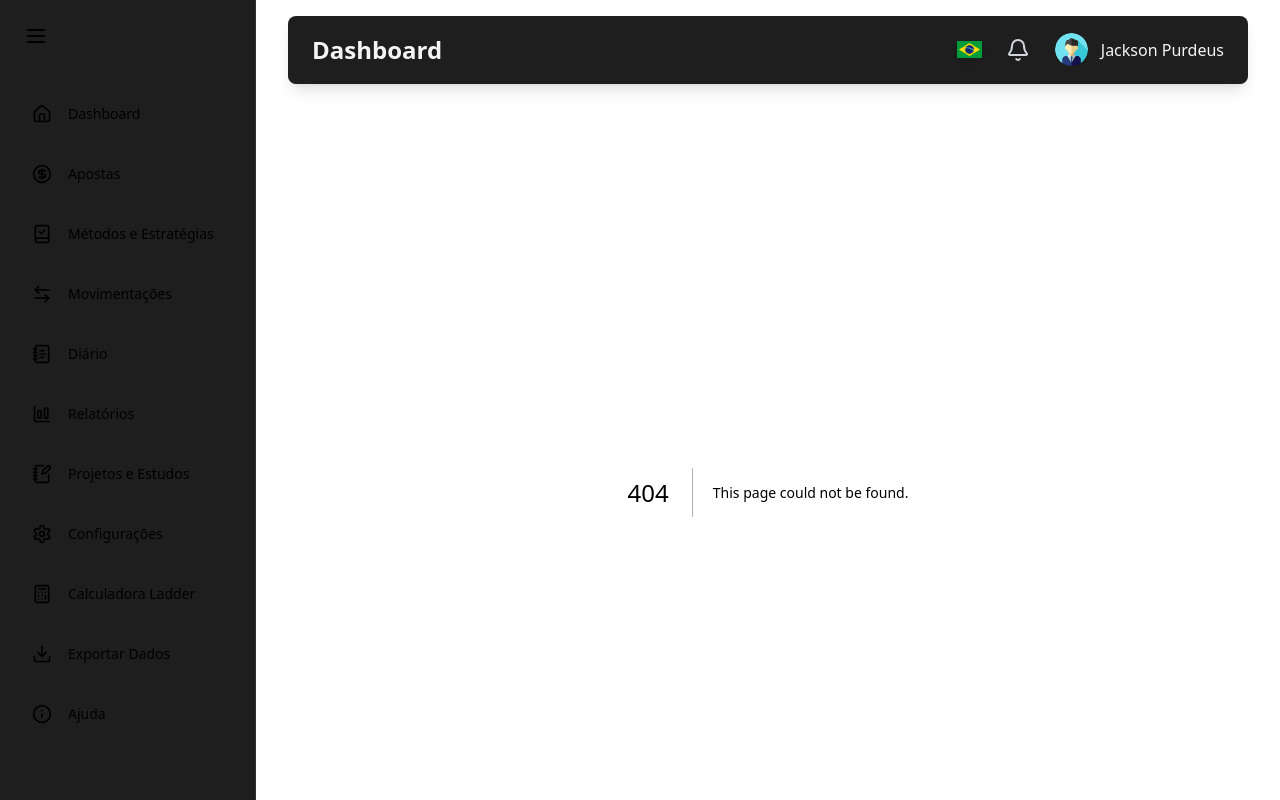
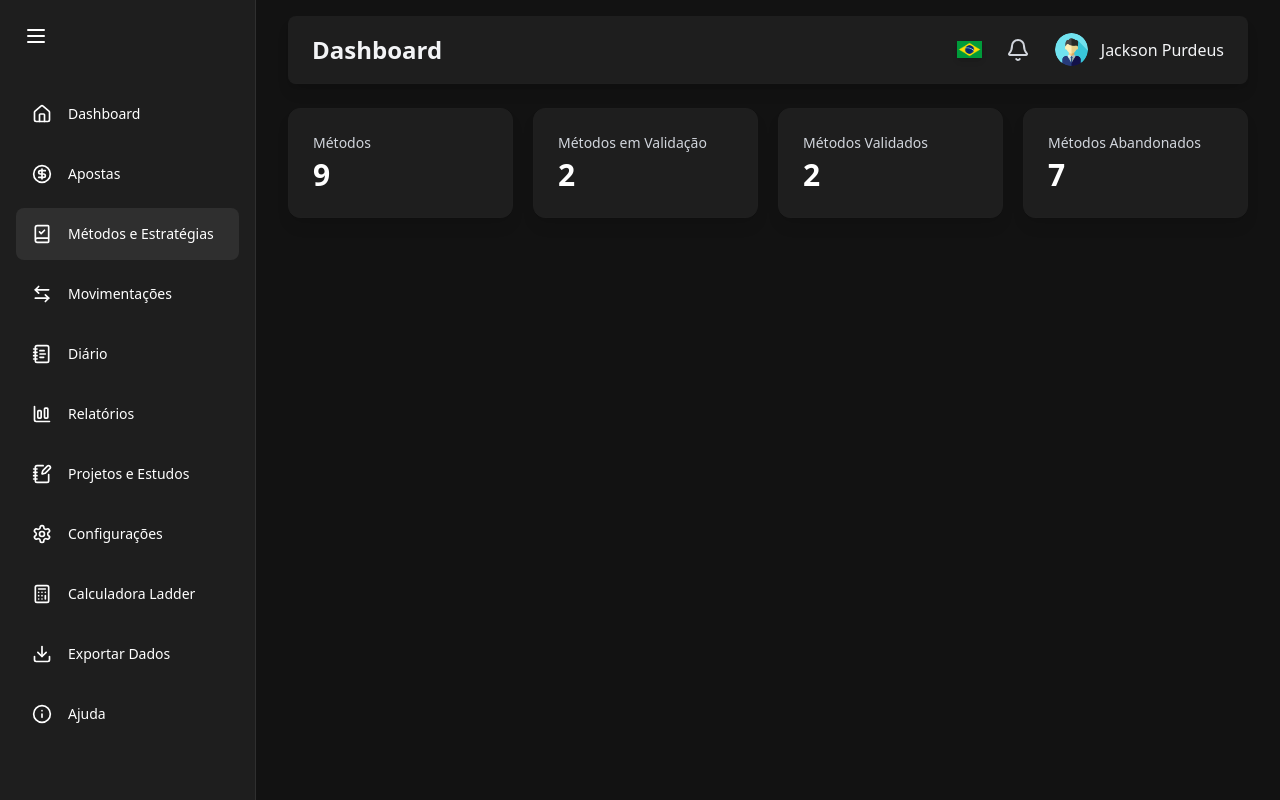
Before and after one commit to JacksonLRD/betting-tool-web, a Next.js app: page /methods in a window 1280 px wide. Before the commit this address had no page. Built offline with nearby package versions, Linux system fonts and the light colour scheme.

Commit message:
feat: adds methods page

```diff
--- /dev/null
+++ b/app/methods/page.tsx
@@ -0,0 +1,48 @@
+'use client'
+
+import { motion } from 'framer-motion'
+import StatCard from '@/components/StatCard'
+
+const methodStatCards = [
+  {
+    name: 'Métodos',
+    icon: '',
+    value: 9
+  },
+  {
+    name: 'Métodos em Validação',
+    icon: '',
+    value: 2
+  },
+  {
+    name: 'Métodos Validados',
+    icon: '',
+    value: 2
+  },
+  {
+    name: 'Métodos Abandonados',
+    icon: '',
+    value: 7
+  }
+]
+
+const MethodsPage = () => {
+  return (
+    <div className="flex-1 overflow-auto relative z-10">
+      <main className="max-w-7xl mx-auto py-4 px-4 lg:px-8">
+        <motion.div
+          className="grid grid-cols-1 sm:grid-cols-2 lg:grid-cols-4 gap-5 mb-8"
+          initial={{ opacity: 0, y: 20 }}
+          animate={{ opacity: 1, y: 0 }}
+          transition={{ duration: 1 }}
+        >
+          {methodStatCards.map(({ name, icon, value }) => {
+            return <StatCard key={name} name={name} icon={icon} value={value} />
+          })}
+        </motion.div>
+      </main>
+    </div>
+  )
+}
+
+export default MethodsPage
--- a/app/overview/page.tsx
+++ b/app/overview/page.tsx
@@ -62,8 +62,8 @@ const OverviewPage = () => {
           animate={{ opacity: 1, y: 0 }}
           transition={{ duration: 1 }}
         >
-          {bankStatCards.map(({ name, value }) => {
-            return <StatCard key={name} name={name} value={value} />
+          {bankStatCards.map(({ name, icon, value }) => {
+            return <StatCard key={name} name={name} icon={icon} value={value} />
           })}
         </motion.div>
         <div className="grid grid-cols-1 lg:grid-cols-1 gap-8">
@@ -75,8 +75,8 @@ const OverviewPage = () => {
           animate={{ opacity: 1, y: 30 }}
           transition={{ duration: 1 }}
         >
-          {betStatCards.map(({ name, value }) => {
-            return <StatCard key={name} name={name} value={value} />
+          {betStatCards.map(({ name, icon, value }) => {
+            return <StatCard key={name} name={name} icon={icon} value={value} />
           })}
         </motion.div>
         <div className="grid grid-cols-1 lg:grid-cols-2 gap-8 py-7">
--- a/components/Sidebar.tsx
+++ b/components/Sidebar.tsx
@@ -44,7 +44,7 @@ const sidebarItems: Item[] = [
   {
     name: 'Métodos e Estratégias',
     icon: 'BookCheck',
-    href: '/estrategias'
+    href: '/methods'
   },
   { name: 'Movimentações', icon: 'ArrowLeftRight', href: '/movimentacoes' },
   { name: 'Diário', icon: 'NotebookText', href: '/diario' },
--- a/components/StatCard.tsx
+++ b/components/StatCard.tsx
@@ -4,10 +4,11 @@ import { motion } from 'framer-motion'
 
 type StatCardProps = {
   name: string
+  icon: any | undefined
   value: string | number
 }
 
-const StatCard = ({ name, value }: StatCardProps) => {
+const StatCard = ({ name, icon: Icon, value }: StatCardProps) => {
   return (
     <motion.div
       className="bg-[#1e1e1e] backdrop-blur-md overflow-hidden shadow-lg rounded-xl border border-[#1f1f1f]"
@@ -15,6 +16,7 @@ const StatCard = ({ name, value }: StatCardProps) => {
     >
       <div className="px-4 py-5 sm:p-6">
         <span className="flex items-center text-sm font-medium text-gray-300">
+          {Icon ? <Icon size={20} className="mr-2" /> : ''}
           {name}
         </span>
         <p className="mt-1 text-3xl font-semibold text-red">{value}</p>
```
